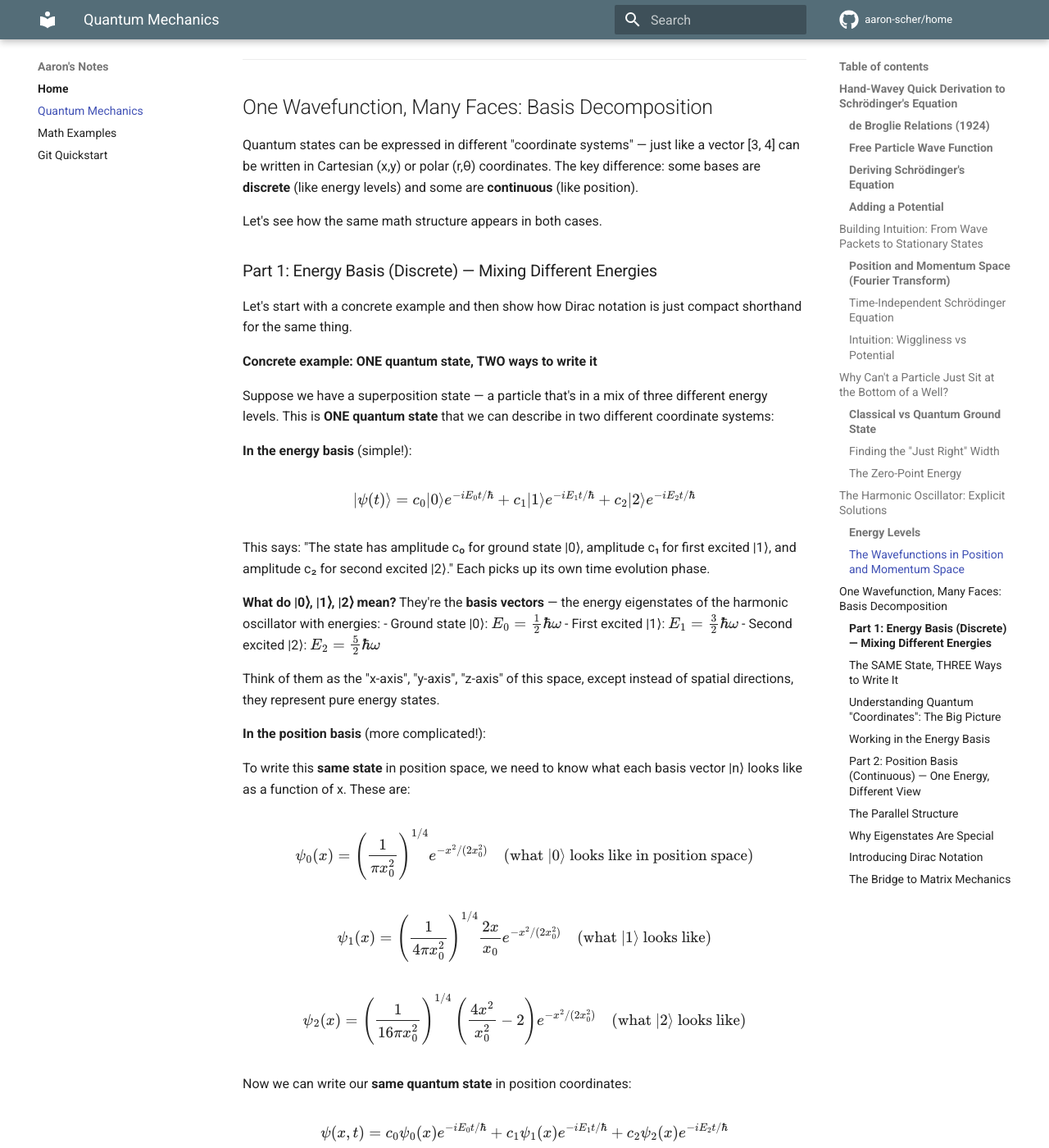
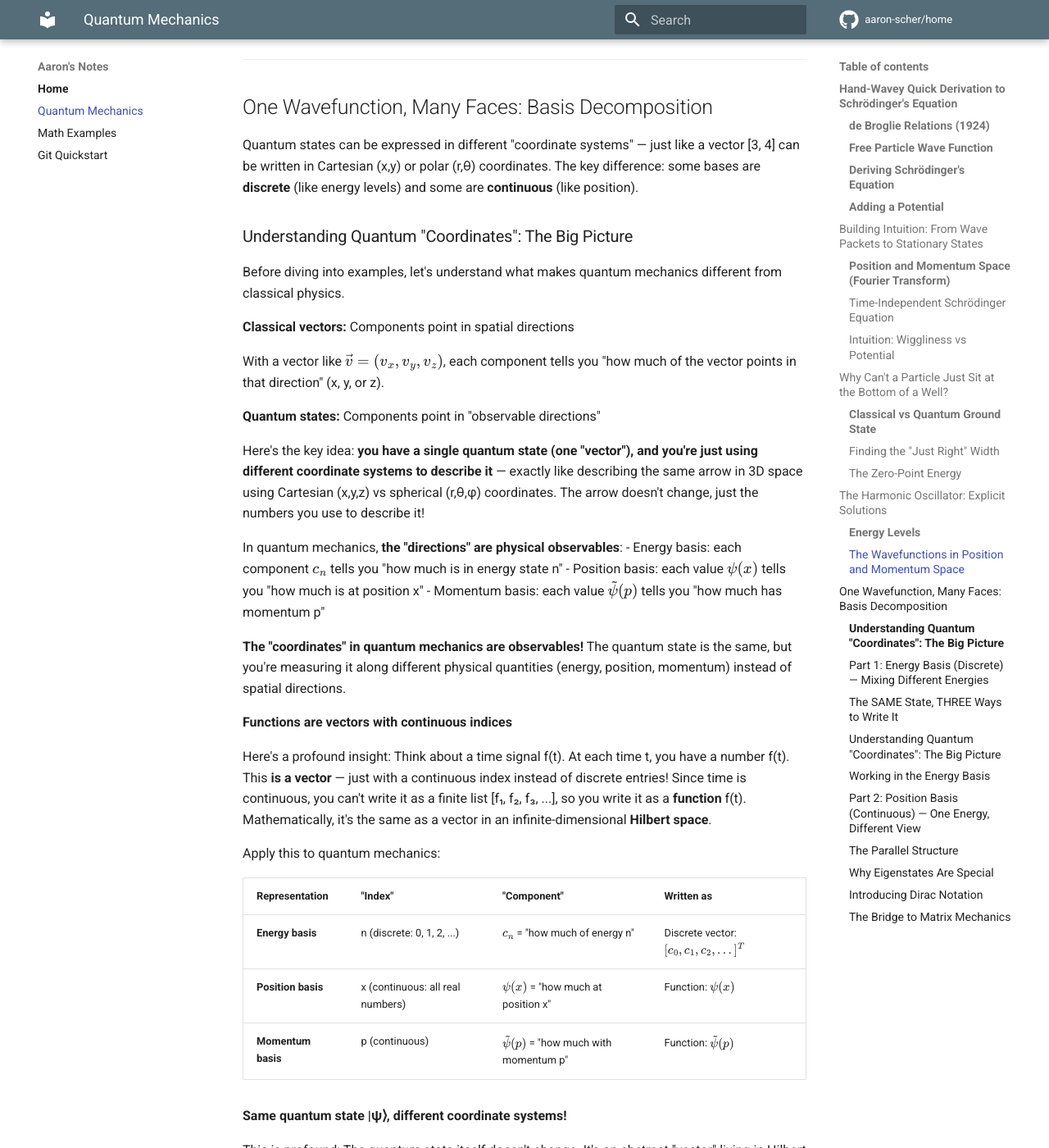
Before and after one commit to aaron-scher/home, an MkDocs documentation site: the page built from docs/quantum-mechanics.md, in a window 1280 px wide and 1400 px high, scrolled down 9749 px. Shown: the whole window at 82% size. Built offline with MkDocs 1.6.1 and Material for MkDocs 9.7.7, drawn with Linux system fonts in a browser that asks for light colours; comment, search, counter and statistics services are not loaded; some of the changed text lies outside the part shown.

Commit message:
Add Schrödinger in different bases + state rotation insight
- Show Schrödinger equation in multiple bases:
  * Position space (usual form)
  * Energy basis (super simple!)
  * Momentum basis
  * Basis-independent form (most fundamental)
- Add beautiful insight: state "rotates" in Hilbert space
- Each energy component rotates at its own frequency
- Superpositions create beating patterns
- Reorganized conceptual big picture before concrete example

🤖 Generated with [Claude Code](https://claude.com/claude-code)

Co-Authored-By: Claude <noreply@anthropic.com>

```diff
--- a/docs/quantum-mechanics.md
+++ b/docs/quantum-mechanics.md
@@ -346,11 +346,66 @@ Two nodes (symmetric). Again, same functional form!
 
 Quantum states can be expressed in different "coordinate systems" — just like a vector [3, 4] can be written in Cartesian (x,y) or polar (r,θ) coordinates. The key difference: some bases are **discrete** (like energy levels) and some are **continuous** (like position).
 
-Let's see how the same math structure appears in both cases.
+### Understanding Quantum "Coordinates": The Big Picture
+
+Before diving into examples, let's understand what makes quantum mechanics different from classical physics.
+
+**Classical vectors:** Components point in spatial directions
+
+With a vector like $\vec{v} = (v_x, v_y, v_z)$, each component tells you "how much of the vector points in that direction" (x, y, or z).
+
+**Quantum states:** Components point in "observable directions"
+
+Here's the key idea: **you have a single quantum state (one "vector"), and you're just using different coordinate systems to describe it** — exactly like describing the same arrow in 3D space using Cartesian (x,y,z) vs spherical (r,θ,φ) coordinates. The arrow doesn't change, just the numbers you use to describe it!
+
+In quantum mechanics, **the "directions" are physical observables**:
+- Energy basis: each component $c_n$ tells you "how much is in energy state n"
+- Position basis: each value $\psi(x)$ tells you "how much is at position x"
+- Momentum basis: each value $\tilde{\psi}(p)$ tells you "how much has momentum p"
+
+**The "coordinates" in quantum mechanics are observables!** The quantum state is the same, but you're measuring it along different physical quantities (energy, position, momentum) instead of spatial directions.
+
+**Functions are vectors with continuous indices**
+
+Here's a profound insight: Think about a time signal f(t). At each time t, you have a number f(t). This **is a vector** — just with a continuous index instead of discrete entries! Since time is continuous, you can't write it as a finite list [f₁, f₂, f₃, ...], so you write it as a **function** f(t). Mathematically, it's the same as a vector in an infinite-dimensional **Hilbert space**.
+
+Apply this to quantum mechanics:
+
+| Representation | "Index" | "Component" | Written as |
+|----------------|---------|-------------|------------|
+| **Energy basis** | n (discrete: 0, 1, 2, ...) | $c_n$ = "how much of energy n" | Discrete vector: $[c_0, c_1, c_2, ...]^T$ |
+| **Position basis** | x (continuous: all real numbers) | $\psi(x)$ = "how much at position x" | Function: $\psi(x)$ |
+| **Momentum basis** | p (continuous) | $\tilde{\psi}(p)$ = "how much with momentum p" | Function: $\tilde{\psi}(p)$ |
+
+**Same quantum state |ψ⟩, different coordinate systems!**
+
+This is profound: The quantum state itself doesn't change. It's an abstract "vector" living in Hilbert space. When you write it as [c₀, c₁, c₂, ...]ᵀ (energy basis) or ψ(x) (position basis), you're just picking different coordinates to describe the **same physical state** — like the same arrow described as (x,y,z) = (3,4,0) or (r,θ,φ) = (5, 53°, 0°).
+
+**How do you transform between bases?**
+
+The inner product does the work! To express the abstract state $|\psi\rangle$ in any basis, take the inner product with each basis vector:
+
+- Energy basis: $c_n = \langle n | \psi \rangle$ extracts the n-th coefficient
+- Position basis: $\psi(x) = \langle x | \psi \rangle$ extracts the amplitude at x
+
+Same operation, just discrete vs continuous. This is why:
+- Sums become integrals: $\sum_n \rightarrow \int dx$
+- Inner products look the same: $\sum_n c_n^* d_n \rightarrow \int \psi^*(x)\phi(x) dx$
+
+**What exactly is |n⟩ — vector or wavefunction?**
+
+Both! The symbol $|n\rangle$ is **basis-independent** — it's the abstract quantum state. When expressed in different bases:
+
+- In energy basis: $|1\rangle = \begin{pmatrix} 0 \\ 1 \\ 0 \\ \vdots \end{pmatrix}$ (simple vector)
+- In position basis: $|1\rangle \rightarrow \psi_1(x)$ (function - we'll see what this looks like below)
+
+Like the number 3 written as "3" (decimal), "11" (binary), or "III" (Roman) — same thing, different notation!
+
+---
 
 ### Part 1: Energy Basis (Discrete) — Mixing Different Energies
 
-Let's start with a concrete example and then show how Dirac notation is just compact shorthand for the same thing.
+Now let's see a concrete example of how the same quantum state looks in different bases.
 
 **Concrete example: ONE quantum state, TWO ways to write it**
 
@@ -413,7 +468,42 @@ Here's the profound insight: You have ONE quantum state |ψ⟩, but different qu
   - **Natural basis:** Momentum! Use ψ̃(p) (Fourier transform of ψ(x))
   - **Answer:** $|\tilde{\psi}(p)|^2$
 
-**Schrödinger's equation is "position-biased"** because it was originally written in position coordinates: $i\hbar\frac{\partial\psi}{\partial t} = -\frac{\hbar^2}{2m}\frac{\partial^2\psi}{\partial x^2} + V(x)\psi$. But the underlying physics (the quantum state |ψ⟩) is more fundamental — you can express it in whatever coordinates are most useful for the question you're asking!
+**Schrödinger's equation looks different in different bases!**
+
+The usual form you see is "position-biased" because it's written in position coordinates:
+
+$$
+i\hbar\frac{\partial\psi(x,t)}{\partial t} = -\frac{\hbar^2}{2m}\frac{\partial^2\psi(x,t)}{\partial x^2} + V(x)\psi(x,t)
+$$
+
+But you can write Schrödinger's equation in **any basis**:
+
+**Energy basis** (super simple!):
+$$
+i\hbar\frac{dc_n(t)}{dt} = E_n c_n(t)
+$$
+Solution: $c_n(t) = c_n(0) e^{-iE_n t/\hbar}$ — just a rotating phase!
+
+**Momentum basis**:
+$$
+i\hbar\frac{\partial\tilde{\psi}(p,t)}{\partial t} = \frac{p^2}{2m}\tilde{\psi}(p,t) + \tilde{V}(p)\tilde{\psi}(p,t)
+$$
+(Kinetic energy is simple, potential is complicated - opposite of position space!)
+
+**Basis-independent form** (the most fundamental!):
+$$
+i\hbar\frac{\partial}{\partial t}|\psi(t)\rangle = \hat{H}|\psi(t)\rangle
+$$
+
+This is the "true" Schrödinger equation — it doesn't care about what basis you use! The abstract quantum state |ψ(t)⟩ is more fundamental than any particular representation ψ(x,t) or c_n(t).
+
+**The state "rotates" in Hilbert space with time**
+
+Here's a beautiful way to think about time evolution: The quantum state |ψ(t)⟩ is a vector in an infinite-dimensional Hilbert space. As time passes, this vector **rotates**!
+
+In the energy basis, each component c_n picks up a phase $e^{-iE_n t/\hbar}$. Since different energy components rotate at different rates, the overall state vector traces out a complicated path through Hilbert space — kind of like a vector in 3D space rotating, but in infinitely many dimensions!
+
+For a single energy eigenstate, the "rotation" is simple — just one component spinning at frequency ω = E/ℏ. For superpositions, different components beat against each other, creating the oscillating probability densities we see.
 
 ---
 
```
